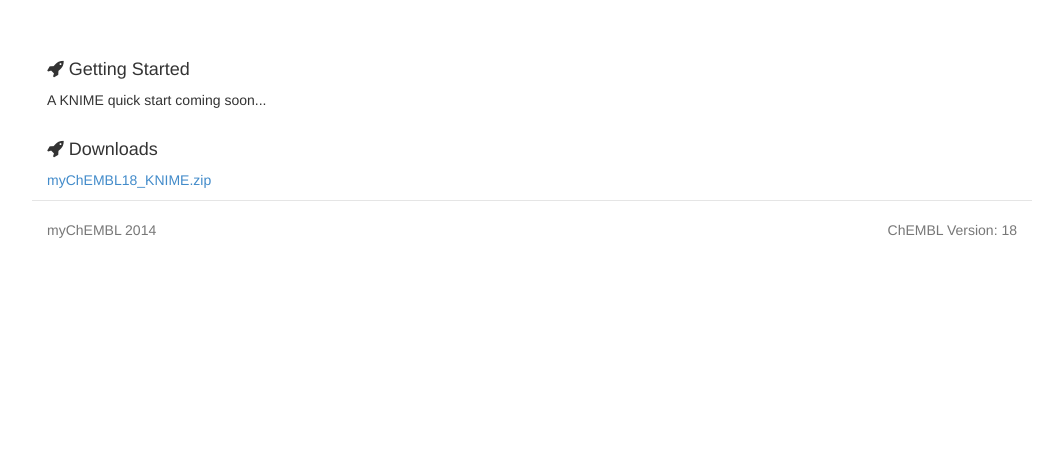
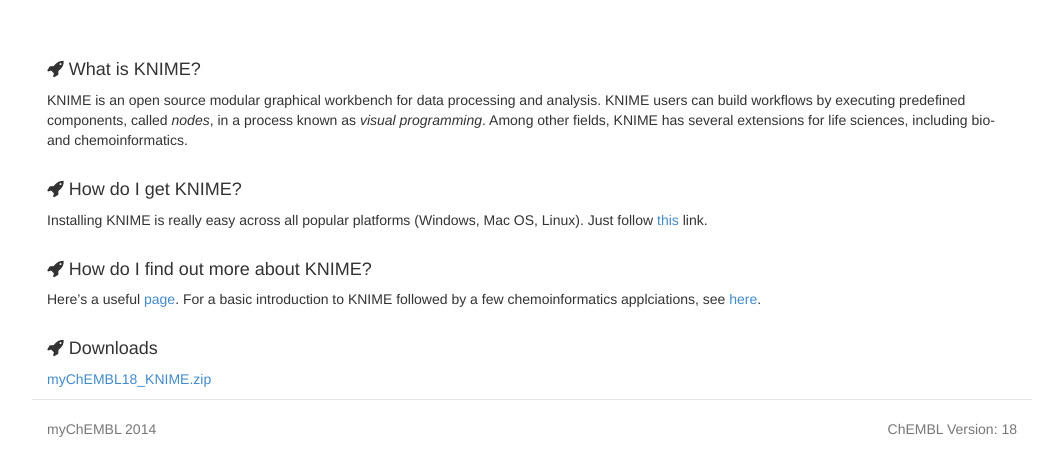
Before and after one commit to chembl/mychembl, a PHP site: page /knime in a window 1280 px wide. Shown: the part 80-556 px from the top of the page, without its empty margins (108-1171 px from the left). Run offline with PHP 8.4, Linux system fonts and the light colour scheme.

Commit message:
added KNIME content

```diff
--- a/launchpad/knime.php
+++ b/launchpad/knime.php
@@ -10,8 +10,19 @@
 
       <div class="row mychembl-faq">
         <div class="col-lg-12">
-          <h4><i class="fa fa-rocket"></i>&nbsp;Getting Started</h4>
-          <p>A KNIME quick start coming soon...</p>
+          <h4><i class="fa fa-rocket"></i>&nbsp;What is KNIME?</h4>
+          <p>KNIME is an open source modular graphical workbench for data processing and analysis.
+          KNIME users can build workflows by executing predefined components, called <em>nodes</em>, in a process known as <em>visual programming</em>.
+          Among other fields, KNIME has several extensions for life sciences, including bio- and chemoinformatics.</p>
+
+          <h4><i class="fa fa-rocket"></i>&nbsp;How do I get KNIME?</h4>
+          <p>Installing KNIME is really easy across all popular platforms (Windows, Mac OS, Linux).
+          Just follow <a href="http://www.knime.org/node/81">this</a> link.</p>
+
+          <h4><i class="fa fa-rocket"></i>&nbsp;How do I find out more about KNIME?</h4>
+          <p>Here’s a useful <a href="http://www.knime.org/learning-hub">page</a>.
+          For a basic introduction to KNIME followed by a few chemoinformatics applciations, see <a href="http://www.slideshare.net/gpapadatos/knime-tutorial">here</a>.</p>
+
 
           <h4><i class="fa fa-rocket"></i>&nbsp;Downloads</h4>
           <p><a href="/assets/knime/myChEMBL18_KNIME.zip">myChEMBL18_KNIME.zip</a></p>
```
